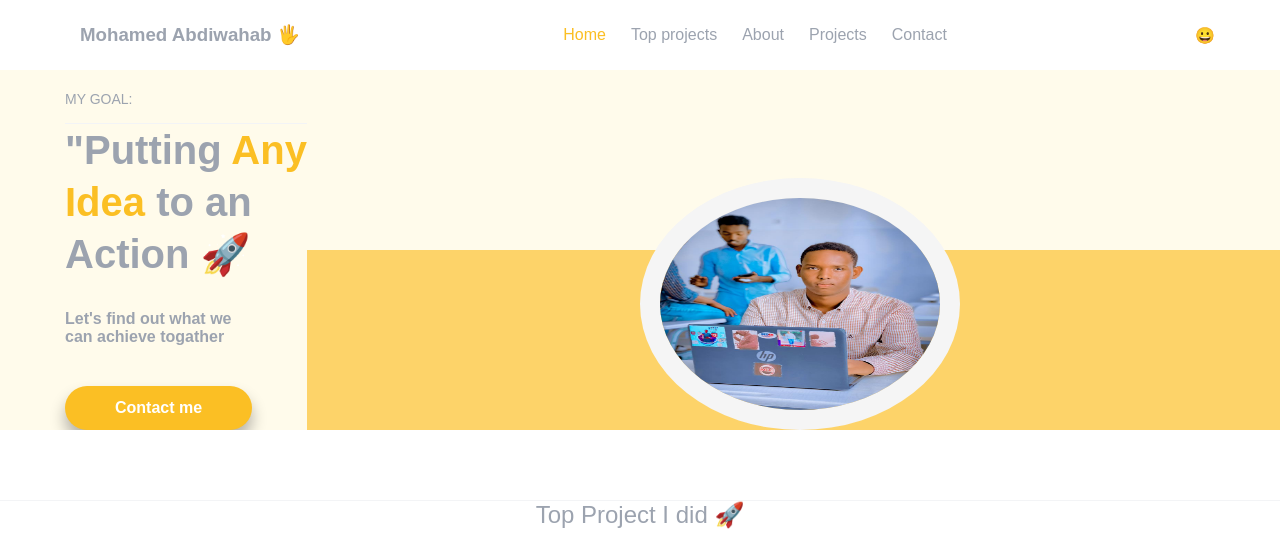
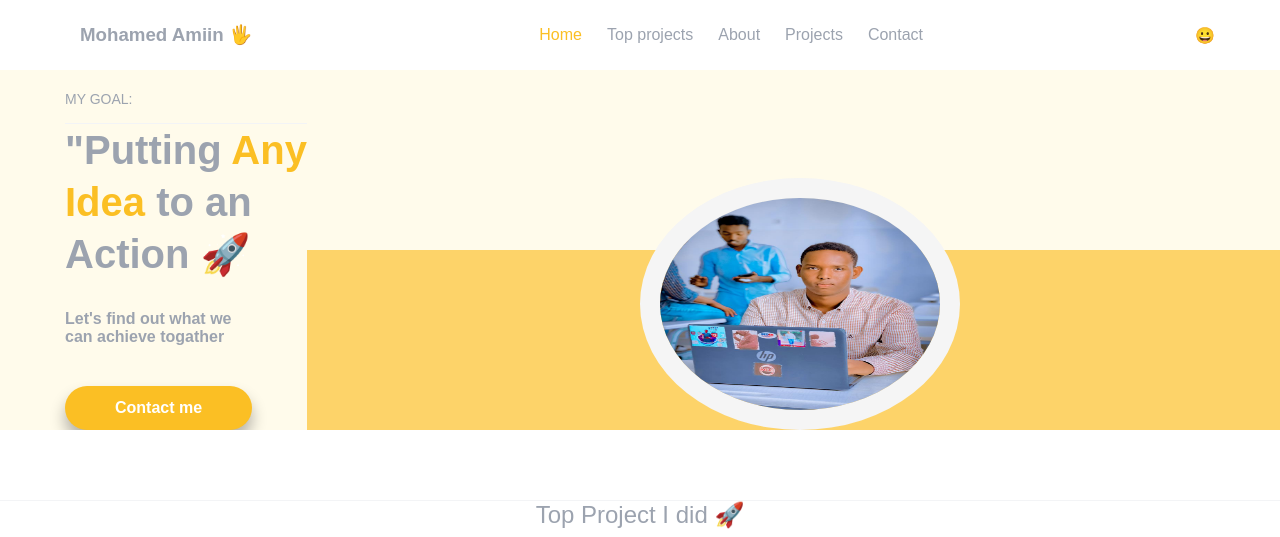
Before and after one commit to mohamedamiin1/My-first-Website-correct, a plain HTML site: page index.html in a window 1280 px wide. Shown: the top 537 px of the page. Drawn offline with nearby package versions, Linux system fonts and the light colour scheme.

Commit message:
Update index.html

```diff
--- a/index.html
+++ b/index.html
@@ -19,7 +19,7 @@
             </div>
 
             <div class="logo">
-                <h3>Mohamed Abdiwahab 🖐</h3>
+                <h3>Mohamed Amiin 🖐</h3>
             </div>
 
             <div class="menu">
```
